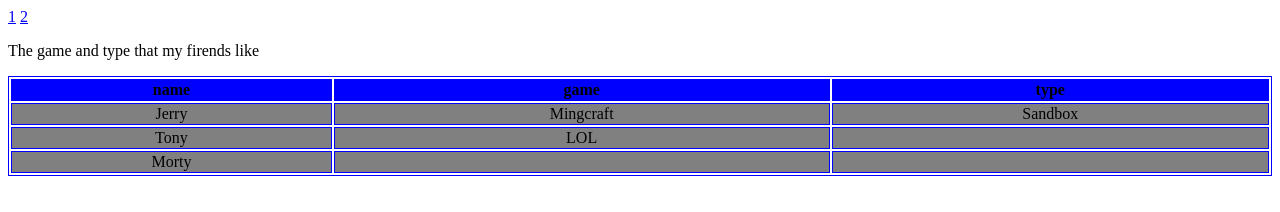
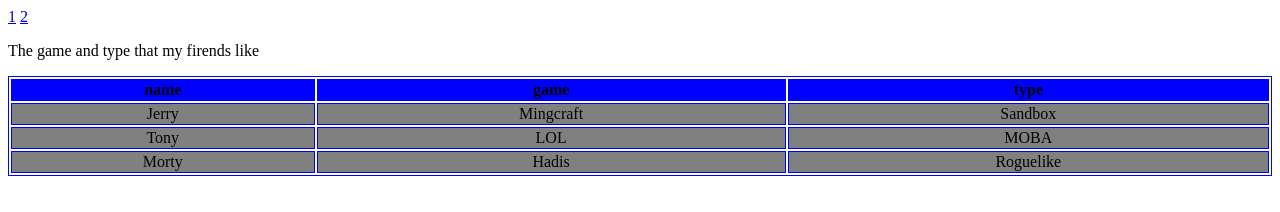
Before and after one commit to XingShufan/XingShufan.github.io, a plain HTML site: page table3.html in a window 1280 px wide. Drawn offline with Linux system fonts and the light colour scheme.

Commit message:
Update table3.html

```diff
--- a/table3.html
+++ b/table3.html
@@ -1,4 +1,3 @@
-<!DOCTYPE html>
 <html>
 <head>
 	 <a href="index.html">1</a>
@@ -21,12 +20,12 @@
 	<tr>
 		<td>Tony</td>
 		<td>LOL</td>
-		<td></td>
+		<td>MOBA</td>
 	</tr>
 	<tr>
 		<td>Morty</td>
-		<td></td>
-		<td></td>
+		<td>Hadis</td>
+		<td>Roguelike</td>
 </table>
 </body>
 </html>
```
